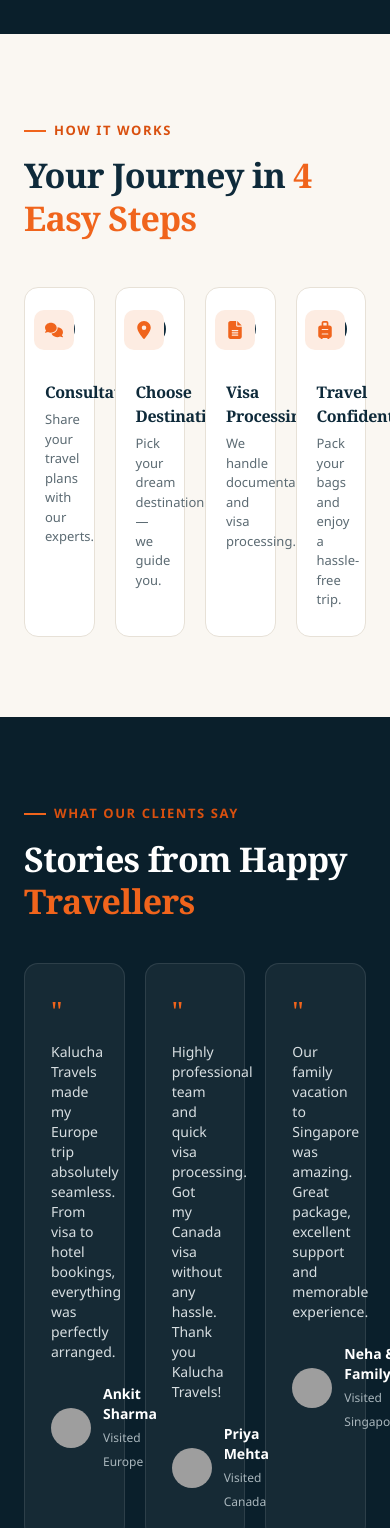
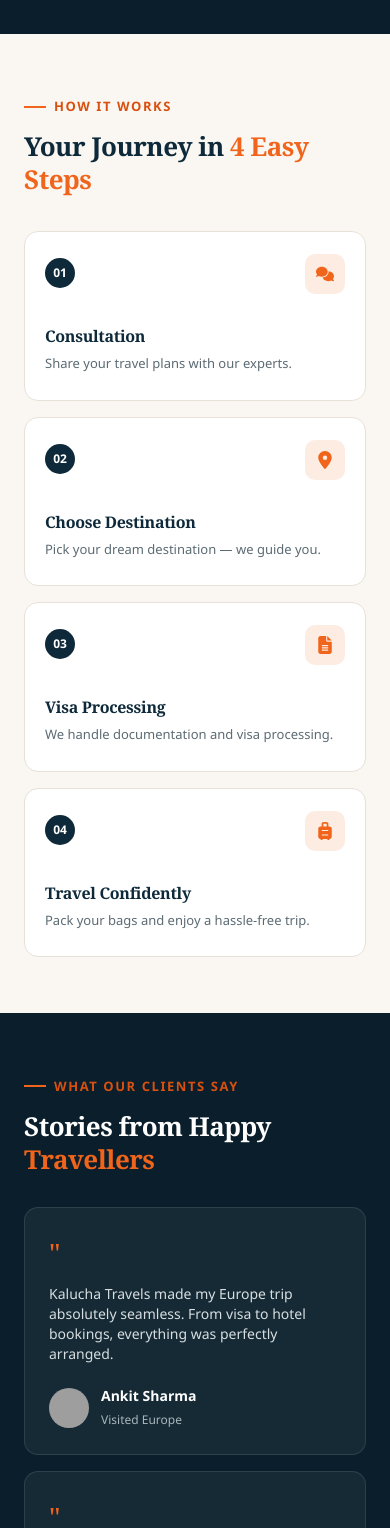
Before and after one commit to lakshay-mehndiratta/kalucha-travels, a Next.js app: page / in a window 390 px wide. Shown: the part 4840-6368 px from the top of the page. Built offline with nearby package versions, Linux system fonts and the light colour scheme; grey boxes are pictures that could not be loaded.

Commit message:
feat: add responsive-ness for mobile for HowItWorks and Testimonials sections

```diff
--- a/src/components/sections/HowItWorks.tsx
+++ b/src/components/sections/HowItWorks.tsx
@@ -32,28 +32,27 @@ const steps = [
 
 export default function HowItWorks() {
   return (
-    <section className="bg-cream py-20">
+    <section className="bg-cream py-14 lg:py-20">
       <Container>
-        <div className="text-left mb-12">
+        <div className="text-left mb-9 lg:mb-12">
           <Eyebrow>How It Works</Eyebrow>
-          <h2 className="text-[34px] leading-tight text-navy">
-            Your Journey in{" "}
-            <span className="text-orange">4 Easy Steps</span>
+          <h2 className="text-[26px] sm:text-[30px] lg:text-[34px] leading-tight text-navy">
+            Your Journey in <span className="text-orange">4 Easy Steps</span>
           </h2>
         </div>
 
-        <div className="grid grid-cols-4 gap-5 relative">
+        <div className="grid grid-cols-1 sm:grid-cols-2 lg:grid-cols-4 gap-4 sm:gap-5 relative">
           {steps.map((step, i) => {
             const Icon = step.icon;
             return (
               <div
                 key={step.title}
-                className="relative bg-white border border-line rounded-brand px-5 py-6.5"
+                className="relative bg-white border border-line rounded-brand px-5 py-[26px]"
               >
-                <div className="w-7.5 h-7.5 rounded-full bg-navy text-white flex items-center justify-center text-xs font-bold mb-9">
+                <div className="w-[30px] h-[30px] rounded-full bg-navy text-white flex items-center justify-center text-xs font-bold mb-9">
                   {String(i + 1).padStart(2, "0")}
                 </div>
-                <div className="absolute top-5.5 right-5 w-10 h-10 rounded-[10px] bg-[#fdece2] text-orange flex items-center justify-center text-lg">
+                <div className="absolute top-[22px] right-5 w-10 h-10 rounded-[10px] bg-[#fdece2] text-orange flex items-center justify-center text-lg">
                   <Icon />
                 </div>
                 <h4 className="text-base text-navy mb-1.5">{step.title}</h4>
--- a/src/components/sections/Testimonials.tsx
+++ b/src/components/sections/Testimonials.tsx
@@ -31,26 +31,25 @@ const testimonials = [
 
 export default function Testimonials() {
   return (
-    <section className="bg-navy-deep text-white py-20">
+    <section className="bg-navy-deep text-white py-14 lg:py-20">
       <Container>
-        <div className="mb-10">
+        <div className="mb-8 lg:mb-10">
           <Eyebrow className="text-[#ffb083]">What Our Clients Say</Eyebrow>
-          <h2 className="text-[34px] leading-tight text-white">
-            Stories from Happy{" "}
-            <span className="text-orange">Travellers</span>
+          <h2 className="text-[26px] sm:text-[30px] lg:text-[34px] leading-tight text-white">
+            Stories from Happy <span className="text-orange">Travellers</span>
           </h2>
         </div>
 
-        <div className="grid grid-cols-3 gap-5">
+        <div className="grid grid-cols-1 sm:grid-cols-2 lg:grid-cols-3 gap-4 sm:gap-5">
           {testimonials.map((t) => (
             <div
               key={t.name}
-              className="bg-white/5 border border-white/10 rounded-brand p-6.5"
+              className="bg-white/5 border border-white/10 rounded-brand p-6 sm:p-[26px]"
             >
               <span className="block text-orange text-[28px] font-serif mb-2.5">
                 &quot;
               </span>
-              <p className="text-sm text-[#d7dee1] mb-5.5 min-h-20">
+              <p className="text-sm text-[#d7dee1] mb-[22px] min-h-0 sm:min-h-[80px]">
                 {t.quote}
               </p>
               <div className="flex items-center gap-3">
```
